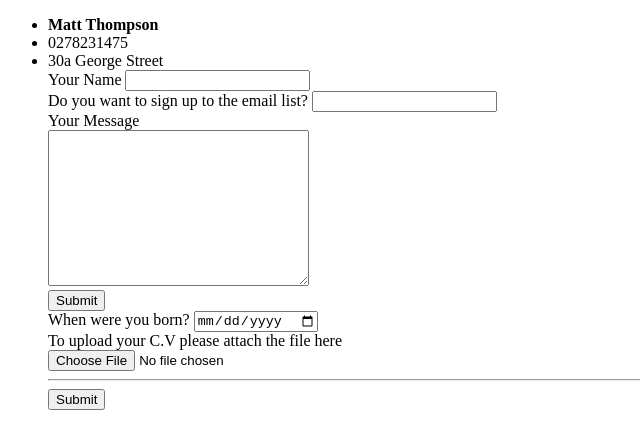
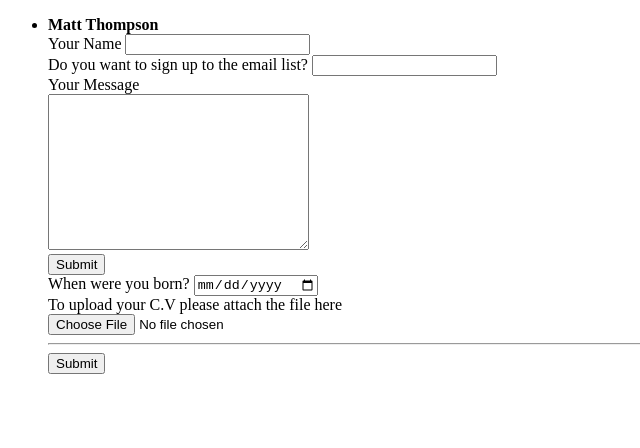
Before and after one commit to Ratchucker/cv, a plain HTML site: page Contact.html in a window 1280 px wide. Shown: the whole page, without its empty margins (0-640 px from the left). Drawn offline with Linux system fonts and the light colour scheme.

Commit message:
Add files via upload

```diff
--- a/Contact.html
+++ b/Contact.html
@@ -8,8 +8,6 @@
   <body>
   <ul>
     <li><strong>Matt Thompson</strong></li>
-    <li>0278231475</li>
-    <li>30a George Street</li>
     <form action="mailto:mattianthompson@gmail.com" method="post" enctype="text/plain">
     <label for="">Your Name</label>
     <input type="text" name="yourname" value=""><br>
```
